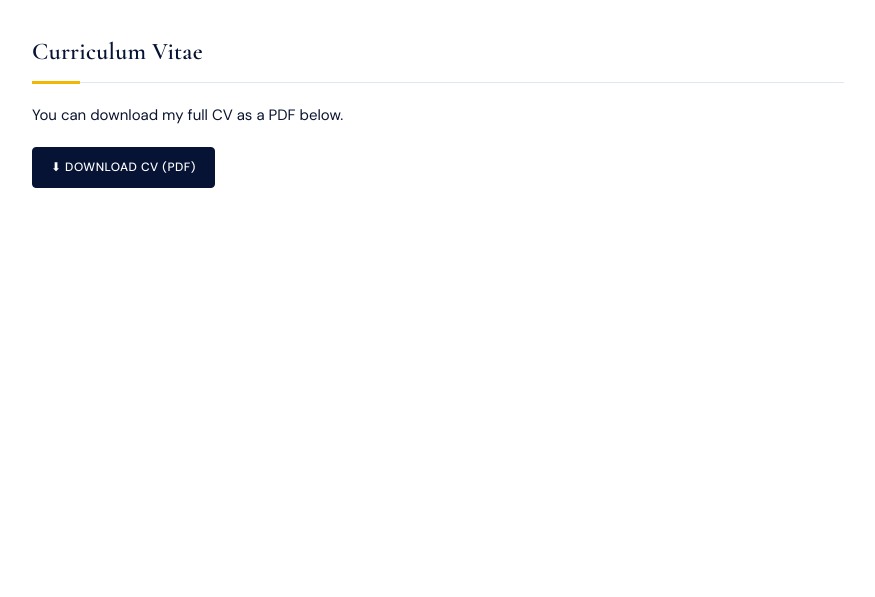
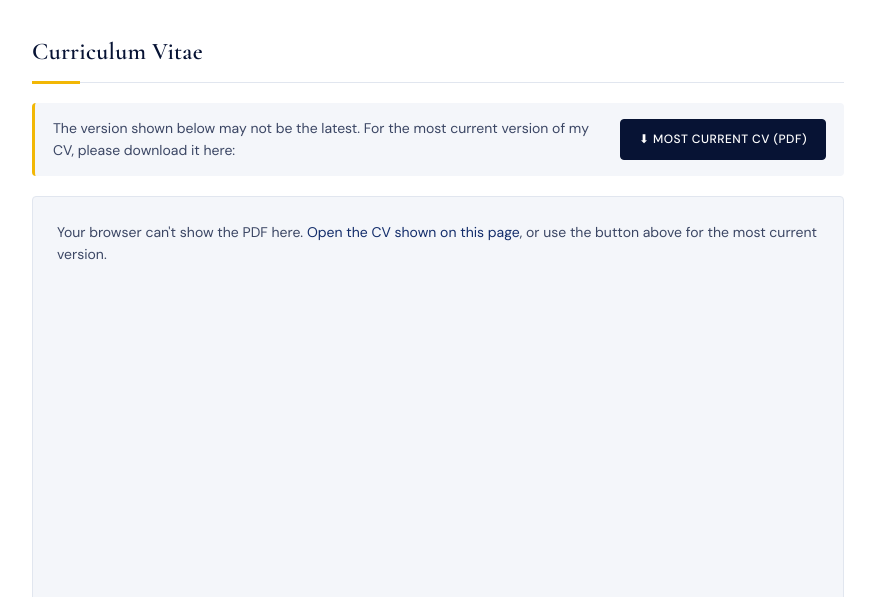
Before and after one commit to ortutt/ortutt.github.io, a plain HTML site: page cv/index.html in a window 1280 px wide. Shown: the part 140-737 px from the top of the page, without its empty margins (202-1077 px from the left). Drawn offline with nearby package versions, Linux system fonts and the light colour scheme.

Commit message:
CV page: embed the PDF, with a link to the most current version
Co-Authored-By: Claude Opus 5.5 <noreply@anthropic.com>
Claude-Session: https://claude.ai/code/session_017BWFDTznDi1uXYFjLEamwx

```diff
--- a/assets/style.css
+++ b/assets/style.css
@@ -323,6 +323,32 @@ details.card > .prose { padding: 18px 22px 22px; font-size: 14.5px; }
 }
 .button:hover { background: var(--gold); border-color: var(--gold); color: var(--navy); text-decoration: none; }
 
+/* ── CV page ── */
+.cv-current {
+  display: flex;
+  flex-wrap: wrap;
+  align-items: center;
+  justify-content: space-between;
+  gap: 12px 24px;
+  background: var(--tint);
+  border-left: 3px solid var(--gold);
+  border-radius: 4px;
+  padding: 14px 18px;
+  margin-bottom: 20px;
+}
+.cv-current p { font-size: 14px; color: var(--muted); margin: 0; flex: 1 1 320px; }
+.cv-frame {
+  display: block;
+  width: 100%;
+  height: 85vh;
+  min-height: 600px;
+  border: 1px solid var(--border);
+  border-radius: 4px;
+  background: var(--tint);
+}
+.cv-fallback { padding: 24px; font-size: 14px; color: var(--muted); }
+@media (max-width: 640px) { .cv-frame { height: 70vh; min-height: 420px; } }
+
 /* ── Footer ── */
 .page-footer {
   text-align: center;
--- a/cv/index.html
+++ b/cv/index.html
@@ -35,10 +35,13 @@
 
   <main>
 <h1 class="section-title">Curriculum Vitae</h1>
-    <div class="prose">
-      <p>You can download my full CV as a PDF below.</p>
-      <p style="margin-top:20px"><a class="button" href="https://www.dropbox.com/s/tknbdk7cz3o2qxb/Tuttnauer%20Or%20-%20CV%20updated%20for%20web.pdf?dl=0" target="_blank" rel="noopener">⬇ Download CV (PDF)</a></p>
+    <div class="cv-current">
+      <p>The version shown below may not be the latest. For the most current version of my CV, please download it here:</p>
+      <a class="button" href="https://www.dropbox.com/s/tknbdk7cz3o2qxb/Tuttnauer%20Or%20-%20CV%20updated%20for%20web.pdf?dl=0" target="_blank" rel="noopener">⬇ Most current CV (PDF)</a>
     </div>
+    <object class="cv-frame" data="/assets/Tuttnauer_CV.pdf#view=FitH" type="application/pdf" aria-label="CV of Or Tuttnauer (PDF)">
+      <p class="cv-fallback">Your browser can't show the PDF here. <a href="/assets/Tuttnauer_CV.pdf" target="_blank" rel="noopener">Open the CV shown on this page</a>, or use the button above for the most current version.</p>
+    </object>
   </main>
 
 </div>
```
Also changed, not shown: 1 other file.
